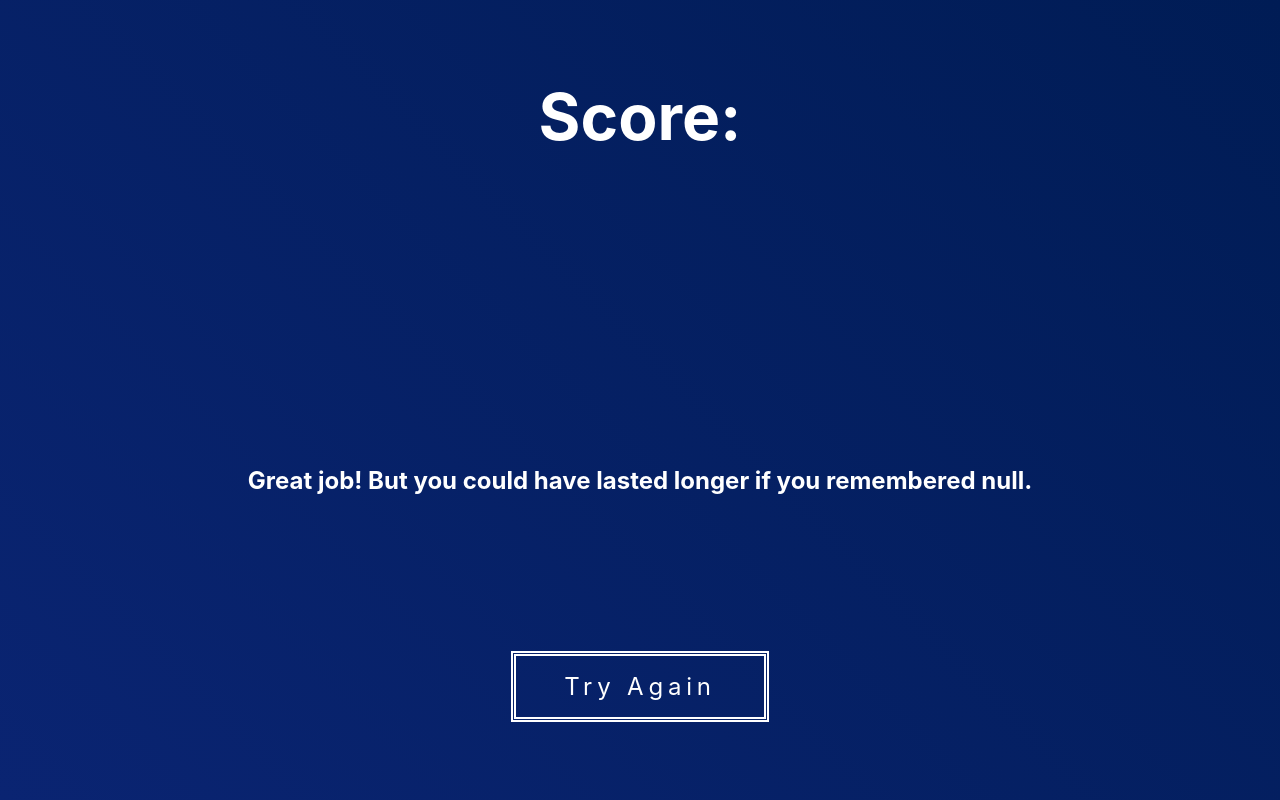
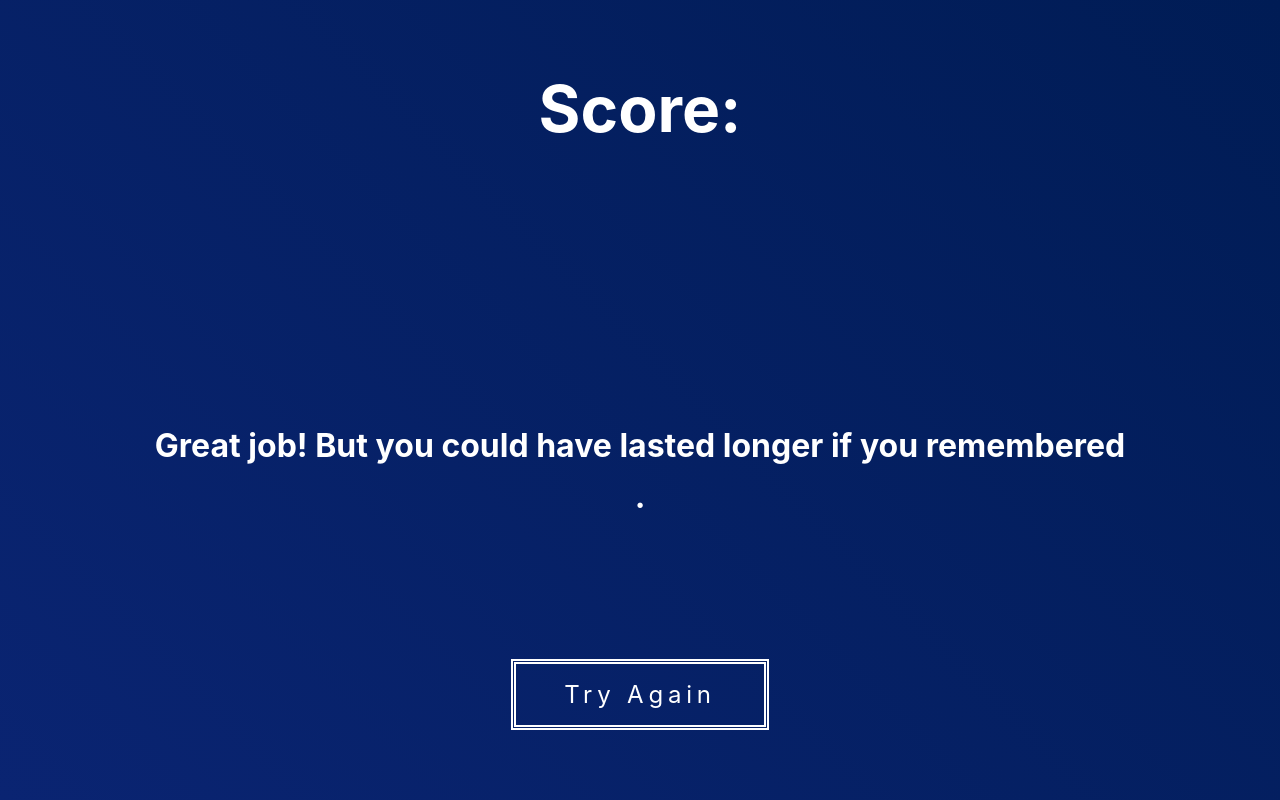
Before and after one commit to macgirl212/chain-the-name, a Next.js app: page /scores in a window 1280 px wide. Built offline with nearby package versions, Linux system fonts and the light colour scheme.

Commit message:
edited scores page

```diff
--- /dev/null
+++ b/components/EndingMessages.tsx
@@ -0,0 +1,17 @@
+import styles from '../styles/Home.module.scss'
+
+const EndingMessages = () => {
+    const name = sessionStorage.getItem('nameToContinue')
+
+    if (name === '') {
+        return (
+            <h2 className={styles.endMessage}>Congratulations! You already called all the names that start with that letter.</h2>
+        )
+    }
+
+    return (
+        <h2 className={styles.endMessage}>Great job! But you could have lasted longer if you remembered <br /><span className={styles.endName}>{name}</span>.</h2>
+    )
+}
+
+export default EndingMessages
--- a/pages/scores.tsx
+++ b/pages/scores.tsx
@@ -1,23 +1,16 @@
 import type { NextPage } from 'next'
 import Link from 'next/link'
+import EndingMessages from '../components/EndingMessages'
 import styles from '../styles/Home.module.scss'
 
 const Scores: NextPage = () => {
     const score = sessionStorage.getItem('score')
-    const name = sessionStorage.getItem('nameToContinue')
-    let endingMessage: string
-
-    if (name === '') {
-        endingMessage = 'Congratulations! You already called all the names that start with that letter.'
-    } else {
-        endingMessage = `Great job! But you could have lasted longer if you remembered ${name}.`
-    }
 
     return (
         <main className={styles.mainContainer}>
             <h1 className={styles.title}>Score:</h1>
             <h2 className={styles.title}>{score}</h2>
-            <h2>{endingMessage}</h2>
+            <EndingMessages />
             <Link href="/">
                 <a className={styles.playButton}>Try Again</a>
             </Link>
--- a/styles/Home.module.scss
+++ b/styles/Home.module.scss
@@ -75,3 +75,13 @@
     margin: 0.3rem 0;
   }
 }
+
+.endMessage {
+  font-size: 2rem;
+  text-align: center;
+
+  .endName {
+    color: yellow;
+    font-size: 2.8rem;
+  }
+}
```
